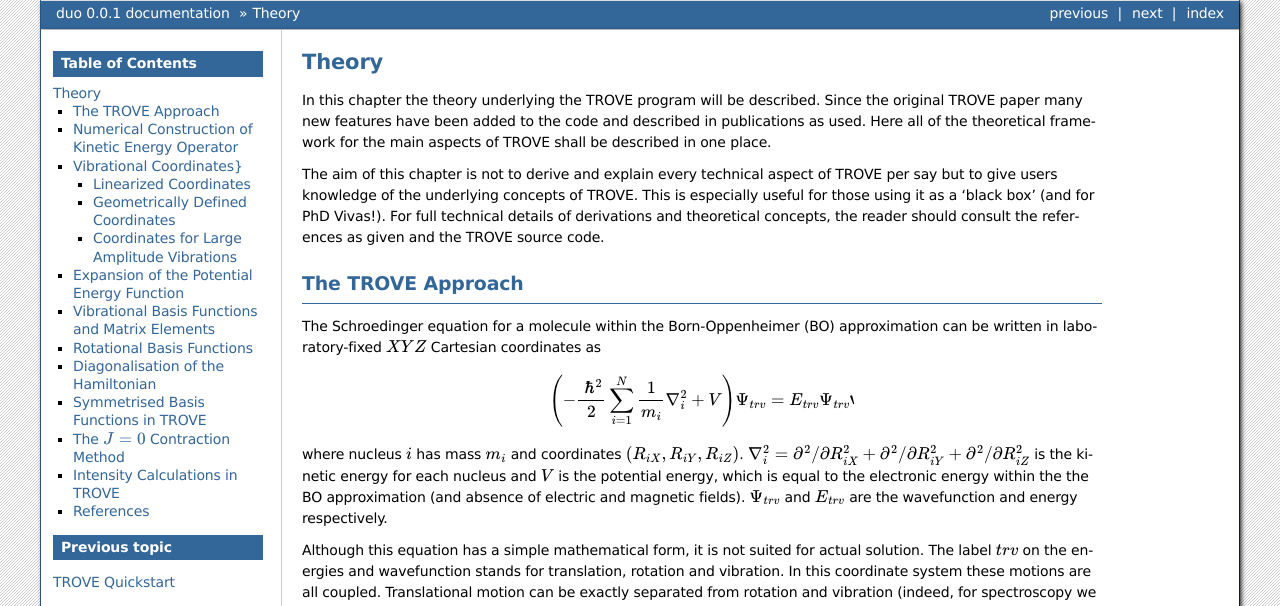
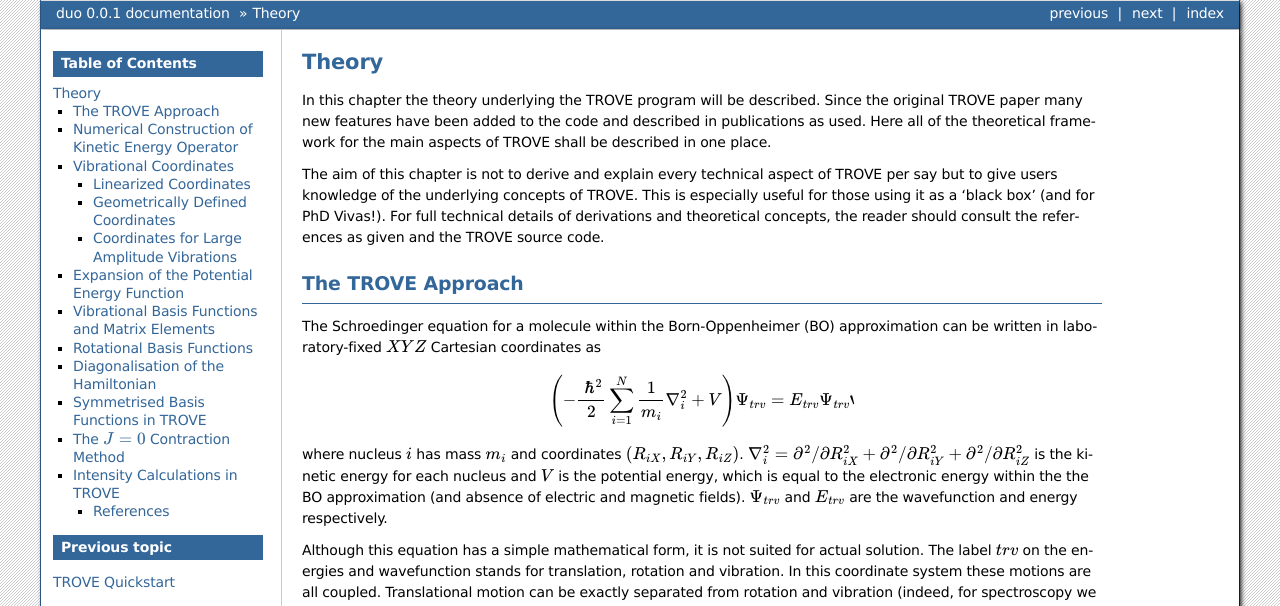
Before and after one commit to Trovemaster/TROVE, a Sphinx documentation site: the page built from docs/source/theory.rst, in a window 1280 px wide and 900 px high. Shown: the top 606 px of the window. Built offline with Sphinx 7.4.7, drawn with Linux system fonts in a browser that asks for light colours; formulas are drawn with MathJax 3; some of the changed text lies outside the part shown.

Commit message:
docs update

```diff
--- a/docs/source/intro.rst
+++ b/docs/source/intro.rst
@@ -1,9 +1,9 @@
 Introduction
-============
+************
 .. _sec-intro:
 
 What is TROVE?
---------------
+==============
 
 
 TROVE (Theoretical ROtational Vibrational Energies) is a suite of programs primarily designed for the calculation of molecular infrared line lists [1]_.
@@ -17,7 +17,7 @@
 TROVE calculates rotational-vibrational energy levels using the variational method. In very simple terms this method requires a suitable choice of functions called a basis set, the calculation of a Hamiltonian matrix using the basis set and the diagonalisation of the Hamiltonian. The eigenvalues are the energy levels for the system while the eigenfunctions are the states/wavefunctions of the system. TROVE carries out this procedure in a very sophisticated manner by building up basis sets from calculations on smaller parts of the system and makes use of symmetry to simplify the calculation of matrix elements and reduce the size of matrices to be diagonalised. Despite the complexity of the implementation in TROVE, the basic procedure should be kept in mind.
 
 What is this manual for?
-------------------------
+========================
 
 This aim of this manual is to describe the theory behind TROVE and especially how to operate TROVE in more detail than would be possible in a journal publication. Since the original paper, many new features have been added to TROVE which have been described as they were applied. In this manual these new features will be described in one place in more detail.
 
--- a/docs/source/quickstart.rst
+++ b/docs/source/quickstart.rst
@@ -545,6 +545,7 @@
      0,JKtau, Jrot 0
 
 to
+
 ::
 
      0,JKtau, Jrot 1
--- a/docs/source/theory.rst
+++ b/docs/source/theory.rst
@@ -1,6 +1,5 @@
-
 Theory
-======
+******
 .. _theory:
 
 In this chapter the theory underlying the TROVE program will be described. Since the original TROVE paper many new features have been added to the code and described in publications as used. Here all of the theoretical framework for the main aspects of TROVE shall be described in one place.
@@ -8,7 +7,7 @@
 The aim of this chapter is not to derive and explain every technical aspect of TROVE per say but to give users knowledge of the underlying concepts of TROVE. This is especially useful for those using it as a 'black box' (and for PhD Vivas!). For full technical details of derivations and theoretical concepts, the reader should consult the references as given and the TROVE source code.
 
 The TROVE Approach
-------------------
+==================
 
 
 The Schroedinger equation for a molecule within the Born-Oppenheimer (BO) approximation can be written in laboratory-fixed :math:`XYZ` Cartesian coordinates as
@@ -32,7 +31,7 @@
 A particular strength of TROVE is the ability to calculate eigenfunctions and eigenvalues of high angular momentum quantum number :math:`J` by minimising the coupling of the vibrational and rotational motion. Access to high :math:`J`s is crucial for the simulation of molecular spectra, especially at high temperatures where lots of states are populated.
 
 Numerical Construction of Kinetic Energy Operator
--------------------------------------------------
+=================================================
 .. _numerical_T:
 
 To construct the kinetic energy operator TROVE expresses the Hamiltonian in equation :eq:`schrodiger_lab_cart` in terms of the generalised coordinates
@@ -197,13 +196,13 @@
 (although complicated) is a numerical one and thus does not require any analytic algebra to define the kinetic energy operator for a given molecular shape. This is what makes TROVE general.
 
 
-Vibrational Coordinates}
-------------------------
+Vibrational Coordinates
+=======================
 
 The procedure described in the previous section for the numerical construction of the kinetic energy operator is general and can be used with any choice of suitable vibrational coordinates :math:`\xi_n` as long as :math:`t_{i \alpha,\mu}` can be provided. There are three basic types of coordinates used by TROVE: linearized coordinates, geometrically defined coordinates and coordinates for non-rigid molecules with large amplitude vibrations. Of these, linearized coordinates tend to be used the most but geometrically defined coordinates have been used more recently due to a better implementation for them [5]_. Each type of coordinate shall be described in the next subsections.
 
 Linearized Coordinates
-^^^^^^^^^^^^^^^^^^^^^^
+----------------------
 
 The linearized coordinates are introduced in terms of the Cartesian displacements :math:`d_{i \alpha}` (where :math:`i = 1` to :math:`N` nuclei and :math:`\alpha = x,y,z`) of the nuclei from their equilibrium positions :math:`a_{i \alpha}` in the :math:`xyz` molecule-fixed axis system
 
@@ -236,7 +235,7 @@
 For linear coordinates the expansions needed for determining the kinetic energy operator are linear. This makes them amenable to be numerically solved. The details are given in the TROVE publication [2]_. The simple form of the kinetic energy operator is an advantage of these coordinates.
 
 Geometrically Defined Coordinates
-^^^^^^^^^^^^^^^^^^^^^^^^^^^^^^^^^
+---------------------------------
 
 Although linearized coordinates give a simple form for the kinetic energy operator they are not as good for expanding the potential energy. Geometrically defined coordinates have the advantage that when used, lower expansion orders are required for an accurate representation of the potential. Geometrically defined coordinates are any convenient coordinates used to unambiguously define a molecule's geometry for example, the bond lengths and angles from a Z-matrix.
 
@@ -246,7 +245,7 @@
 
 
 Coordinates for Large Amplitude Vibrations
-^^^^^^^^^^^^^^^^^^^^^^^^^^^^^^^^^^^^^^^^^^
+------------------------------------------
 
 If the kinetic and potential energy operators cannot be expanded in a Taylor series then a different approach is required. This is the case for molecules with a large amplitude degree of freedom for example inversion in ammonia or torsional motion in ethane. This degree of freedom will be labelled as coordinate :math:`\rho`.
 
@@ -254,7 +253,7 @@
 
 
 Expansion of the Potential Energy Function
-------------------------------------------
+==========================================
 
 The potential energy function for a molecule is typically expressed in some suitable coordinates, ideally in a symmetrised form. This function is required as an input to TROVE (see chapter :chap:newmol:) but for computational efficiency, TROVE re-expresses the potential in terms of the chosen coordinates :math:`\xi` (:eq.v_exp_func:)
 
@@ -269,7 +268,7 @@
 
 
 Vibrational Basis Functions and Matrix Elements
------------------------------------------------
+===============================================
 .. _sec.Vib_basis_matelem:
 
 TROVE solves the Schr\"{o}dinger equation using the variational method. This requires a suitable choice of basis functions for the method to be efficient. TROVE builds basis functions, starting from one-dimensional basis sets for each vibrational motion. These are then combined and truncated to build up a basis for the full dimensionality of the molecule. The details of this process are given here.
@@ -321,7 +320,7 @@
 The integrals are computed in TROVE using Simpson's rule if numerically obtained basis functions are used or analytically if Harmonic or Morse oscillator functions are used. First derivatives are computed numerically using finite difference methods. Vibrational matrix elements of the Hamiltonian in :eq:`rovibH` are then given by products of the matrix elements given in equations :eq:`1d_matrix_elem:. If the HBJ approach is required then these 1D matrix elements are computed for each grid point along :math:`\rho` (see the TROVE paper [2]_).
 
 Rotational Basis Functions
---------------------------
+==========================
 .. _sec.rot_basis:
 
 TROVE uses linear combinations of rigid-rotor functions given as linear combinations :math:`|J,K,m,\pm \rangle`
@@ -348,7 +347,7 @@
 
 
 Diagonalisation of the Hamiltonian
-----------------------------------
+==================================
 
 The previous sections of this chapter have described: how the rotational-vibrational Hamiltonian is expanded in terms of internal coordinates of the molecule, the vibrational basis functions used in TROVE and how matrix elements of them are computed and the rotational basis functions used in TROVE. With all of this in place, the final computation required to obtain the rotational-vibrational energies and eigenfunctions is to diagonalise the Hamiltonian matrix.
 
@@ -366,7 +365,7 @@
 
 
 Symmetrised Basis Functions in TROVE
-------------------------------------
+====================================
 
 Symmetry plays a crucial part in the TROVE program and the calculation of molecular energy levels and spectra in general. Using symmetry systematically via the application of Group Theory  can greatly reduce the effort required to solve the Schrodinger equation as many of the required matrix elements which are zero can be shown to be so without computing them explicitly. Symmetry is also required to assess which spectroscopic transitions are possible [3]_.
 
@@ -442,7 +441,7 @@
 
 
 The :math:`J=0` Contraction Method
-----------------------------------
+==================================
 
 The basis functions described in section sec.rot_basis_ which are a product of rigid-rotor and primitive (or symmetry-adapted) basis functions can in principle be used for :math:`J>0` calculations. This approach requires the full  Hamiltonian matrix for each symmetry to be diagonalised each time and ignores the fact that the purely vibrational :math:`J=0` problem has already been solved. A better approach is to use the :math:`J=0` vibrational solutions as a basis for :math:`J>0` calculations. This is the :math:`J=0` contraction.
 
@@ -493,7 +492,7 @@
 
 
 Intensity Calculations in TROVE
--------------------------------
+===============================
 
 Transition intensities can be calculated using TROVE but for the production of line lists, the GAIN program is recommended. To calculate intensities a dipole moment surface (DMS) for the molecule of interest is required. This is similar to a PES but instead of giving the molecule's electronic energy as a function of molecular geometry, it gives a molecule's dipole. Since this is a vector quantity a DMS has three values associated with a given molecular geometry: one for each X,Y,Z coordinate.
 
```
